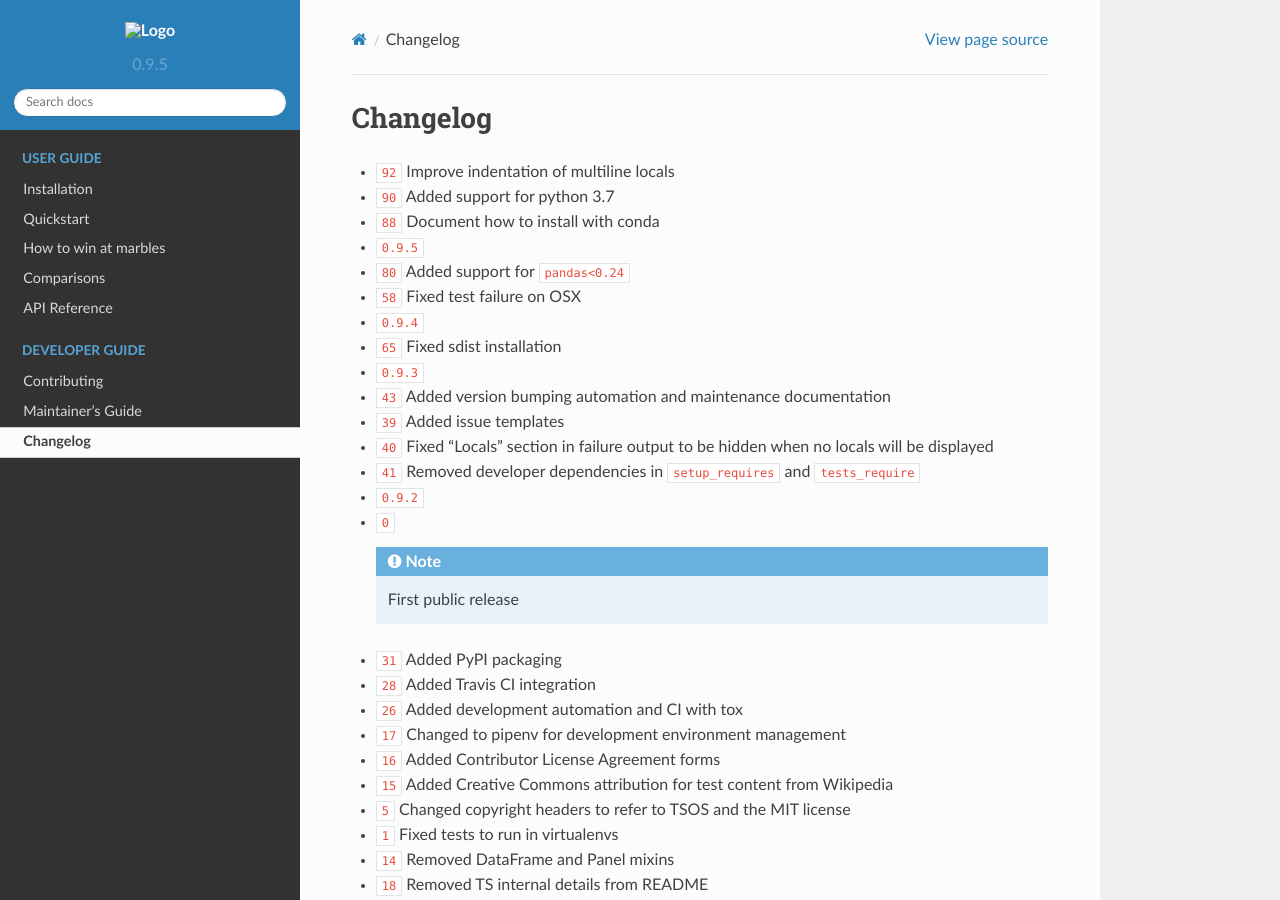
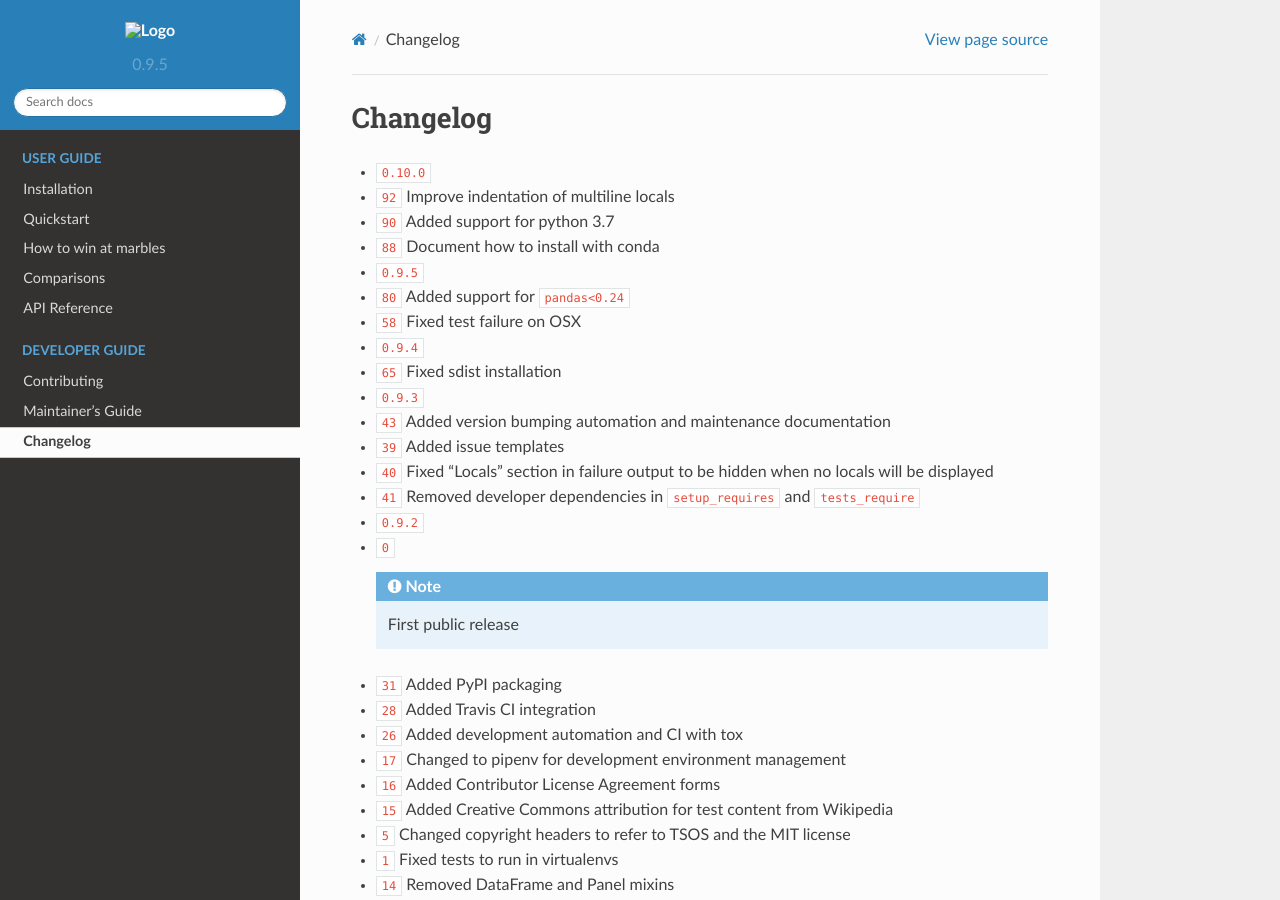
Before and after one commit to twosigma/marbles, a Sphinx documentation site: the page built from docs/changelog.rst, in a window 1280 px wide and 900 px high. Built offline with Sphinx 7.4.7 and the Read the Docs theme 2.0.0, drawn with Linux system fonts in a browser that asks for light colours; cross-references to code outside the pages are shown as plain code; the version number is read from the project's files by our own code.

Commit message:
Added 0.10.0 release to changelog

```diff
--- a/docs/changelog.rst
+++ b/docs/changelog.rst
@@ -2,6 +2,7 @@
 Changelog
 =========
 
+* :release:`0.10.0 <2018-09-23>`
 * :feature:`92` Improve indentation of multiline locals
 * :support:`90` Added support for python 3.7
 * :support:`88` Document how to install with conda
```
